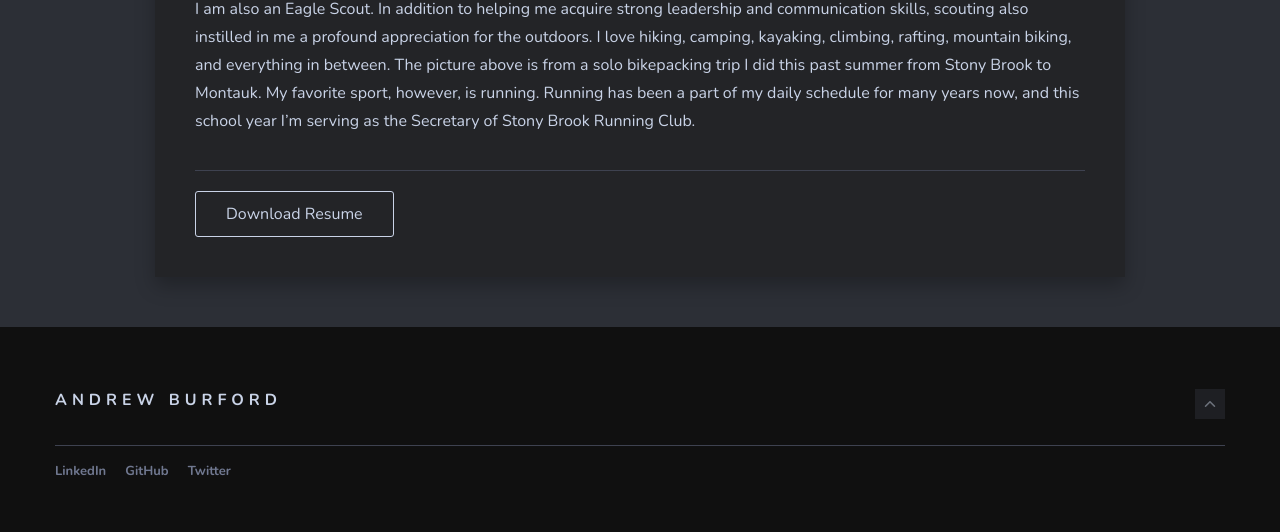
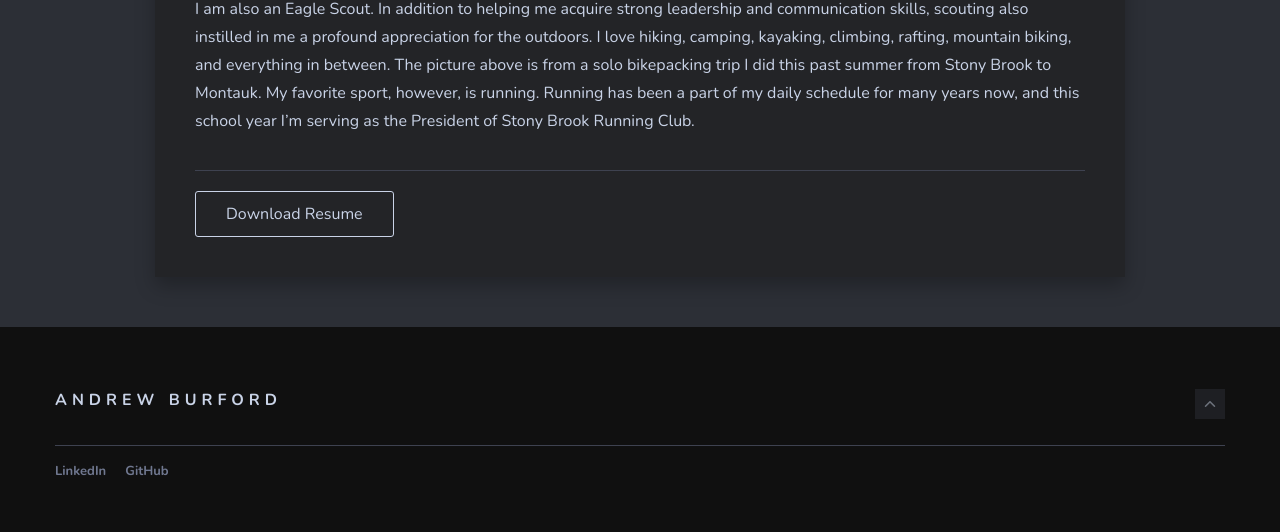
Before and after one commit to aburford/aburford.github.io, a Jekyll site: the page built from _pages/about.md, in a window 1280 px wide. Shown: the part 1085-1617 px from the top of the page. Built offline with Jekyll 4.4.1, drawn with Linux system fonts in a browser that asks for light colours; nearby versions of some CDN libraries.

```diff
--- a/_config.yml
+++ b/_config.yml
@@ -16,7 +16,6 @@ author-name:	Andrew Burford
 
 #-------------------------------
 # Contact links
-twitter:	https://twitter.com/andrew__burford
 github:	https://github.com/aburford
 linkedin:	https://linkedin.com/in/andrew-burford
 email: andrewsburford@gmail.com
--- a/_pages/about.md
+++ b/_pages/about.md
@@ -3,9 +3,9 @@ layout: page
 title: About
 image: montauk.jpg
 permalink: /about/
-resume: /Andrew_Burford_Resume.pdf
+resume: /Andrew-Burford-Resume.pdf
 ---
 
 My name is Andrew Burford, and I'm currently working towards a BS in Computer Science. Having had a passion for computers since a young age, I started my first programming projects in high school. I taught myself some basic programming and wrote my first published iOS application sophomore year. I started taking formal programming classes and by senior year I was volunteering at my school to be a full stack web developer for their internal websites. During my last 2 months of high school, I developed a system to allow students to securely mark their attendance in class using an iOS application, web backend, and Raspberry Pi with bluetooth. Since then, I've worked as an IT programmer for an advertising firm and as a High Performance Computing Engineer at Stony Brook University.
 
-I am also an Eagle Scout. In addition to helping me acquire strong leadership and communication skills, scouting also instilled in me a profound appreciation for the outdoors. I love hiking, camping, kayaking, climbing, rafting, mountain biking, and everything in between. The picture above is from a solo bikepacking trip I did this past summer from Stony Brook to Montauk. My favorite sport, however, is running. Running has been a part of my daily schedule for many years now, and this school year I'm serving as the Secretary of Stony Brook Running Club.
+I am also an Eagle Scout. In addition to helping me acquire strong leadership and communication skills, scouting also instilled in me a profound appreciation for the outdoors. I love hiking, camping, kayaking, climbing, rafting, mountain biking, and everything in between. The picture above is from a solo bikepacking trip I did this past summer from Stony Brook to Montauk. My favorite sport, however, is running. Running has been a part of my daily schedule for many years now, and this school year I'm serving as the President of Stony Brook Running Club.
```
Also changed, not shown: 1 other file.
